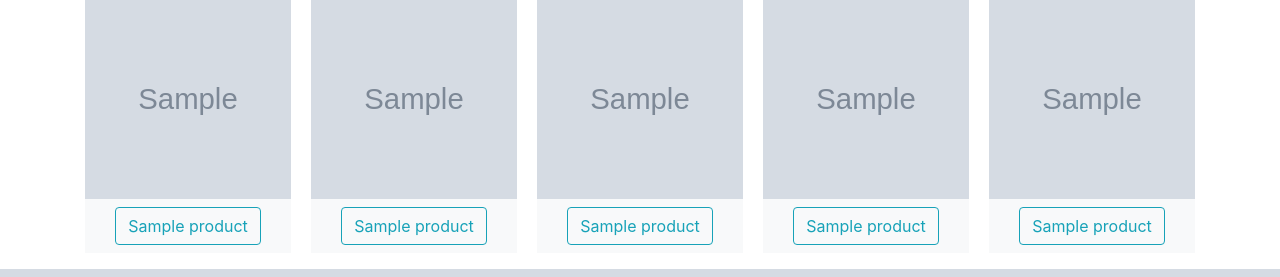
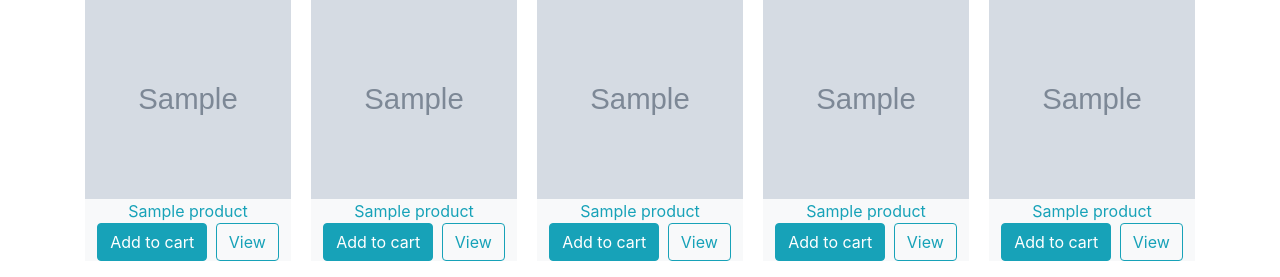
Before and after one commit to RahatGithub/OnlineShopPractice, a Django app: template main/templates/main/index.html in a window 1280 px wide. Shown: the part 755-1032 px from the top of the page. Run offline with Django 3.2, Linux system fonts and the light colour scheme; the template is opened without the code that fills it: most values are stand-ins (such as "Sample title", 1, 10 or a date in 2020); grey boxes marked "Sample" are stand-in pictures; some libraries are stand-ins or nearby versions.

Commit message:
cart popover almost done but needs to check updatePopover()

```diff
--- a/main/templates/main/index.html
+++ b/main/templates/main/index.html
@@ -96,8 +96,14 @@
                     {% for product in category %}
                     <div class="item bg-light">
                         <img src='/media/{{product.image}}' alt="">
-                        <div class="d-flex justify-content-center p-2">
-                            <a href="/main/dynamic_products/{{product.id}}" id="dynamic_product_view{{product.id}}" class="btn btn-outline-info">{{product.name}}</a>
+                        <div class="d-flex justify-content-center">
+                            <a href="/main/dynamic_products/{{product.id}}" id="dynamic_product_view{{product.id}}" class="text-info">{{product.name}}</a>
+                        </div>
+                        <div class="d-flex justify-content-around px-2">
+                            <span id="div_pr{{product.id}}" class="div_pr">
+                                <button id="pr{{product.id}}" class="btn btn-info cart">Add to cart</button>
+                            </span>
+                            <a href="/main/dynamic_products/{{product.id}}"><button id="view_pr{{product.id}}" class="btn btn-outline-info cart">View</button></a>
                         </div>
                     </div>
                     {% endfor %}
--- a/main/templates/main/product_view.html
+++ b/main/templates/main/product_view.html
@@ -14,7 +14,7 @@
             <div class="col-md-6">
                 <h4 class="text-info">{{product.name}}</h4>
                 <p>{{product.desc}}</p>
-                <h5>Category: <span class="text-info">{{product.category}}</span></h5>
+                <h5>Category: <span class="text-info">{{product.caption}}</span></h5>
                 <h5>Price: <span class="text-info">BDT. {{product.price}}</span></h5>
             </div>
         </div>
```
Also changed, not shown: main/templates/main/base.html (+9 -0 lines), main/templates/main/category_view.html (+4 -6 lines).
